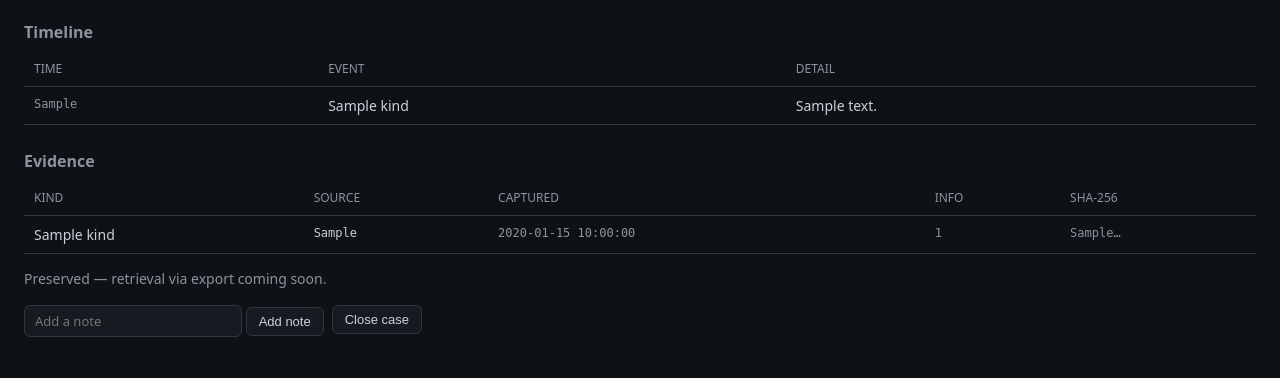
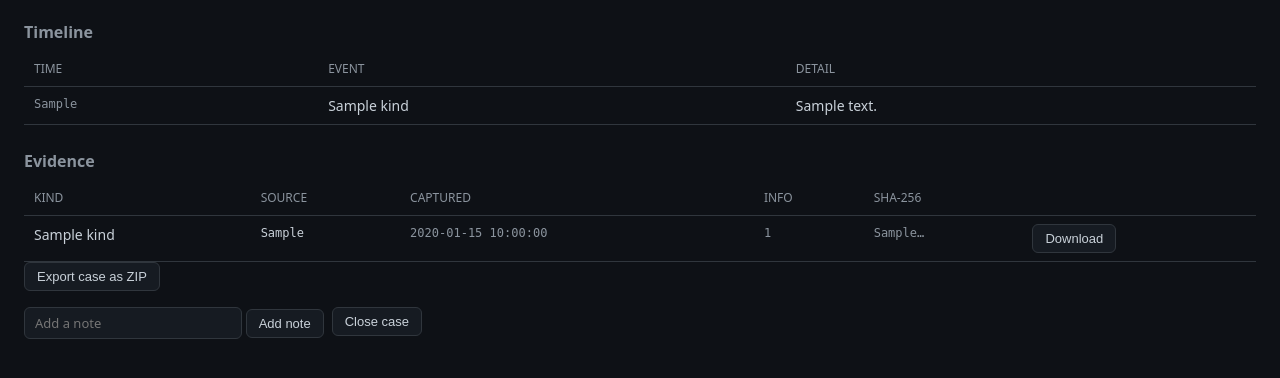
Before and after one commit to eligof/inspectord, a Python web app: template inspectorctl/web/templates/case_detail.html in a window 1280 px wide. Shown: the part 298-676 px from the top of the page. Run offline with Jinja, Linux system fonts and the light colour scheme; the template is opened without the code that fills it: most values are stand-ins (such as "Sample title", 1, 10 or a date in 2020).

Commit message:
feat(web): Case-detail Export + per-evidence Download buttons
Co-Authored-By: Claude Opus 4.8 (1M context) <noreply@anthropic.com>

```diff
--- a/inspectorctl/web/templates/case_detail.html
+++ b/inspectorctl/web/templates/case_detail.html
@@ -36,7 +36,7 @@
 <h2>Evidence</h2>
 {% if case.evidence %}
 <table>
-  <thead><tr><th>Kind</th><th>Source</th><th>Captured</th><th>Info</th><th>SHA-256</th></tr></thead>
+  <thead><tr><th>Kind</th><th>Source</th><th>Captured</th><th>Info</th><th>SHA-256</th><th></th></tr></thead>
   <tbody>
     {% for e in case.evidence %}
     <tr>
@@ -45,11 +45,18 @@
       <td class="mono muted">{{ e.captured_at }}</td>
       <td class="mono muted">{{ e.meta.size if e.meta.size is defined else (e.meta.socket_count if e.meta.socket_count is defined else '') }}</td>
       <td class="mono muted">{{ e.sha256[:16] }}…</td>
+      <td>
+        <form method="post" action="/cases/{{ case.case_id }}/evidence/{{ e.sha256 }}">
+          <button type="submit">Download</button>
+        </form>
+      </td>
     </tr>
     {% endfor %}
   </tbody>
 </table>
-<p class="muted">Preserved — retrieval via export coming soon.</p>
+<form method="post" action="/cases/{{ case.case_id }}/export">
+  <button type="submit">Export case as ZIP</button>
+</form>
 {% else %}
 <div class="empty">No evidence captured.</div>
 {% endif %}
```
Also changed, not shown: tests/web/test_cases.py (+12 -0 lines).
